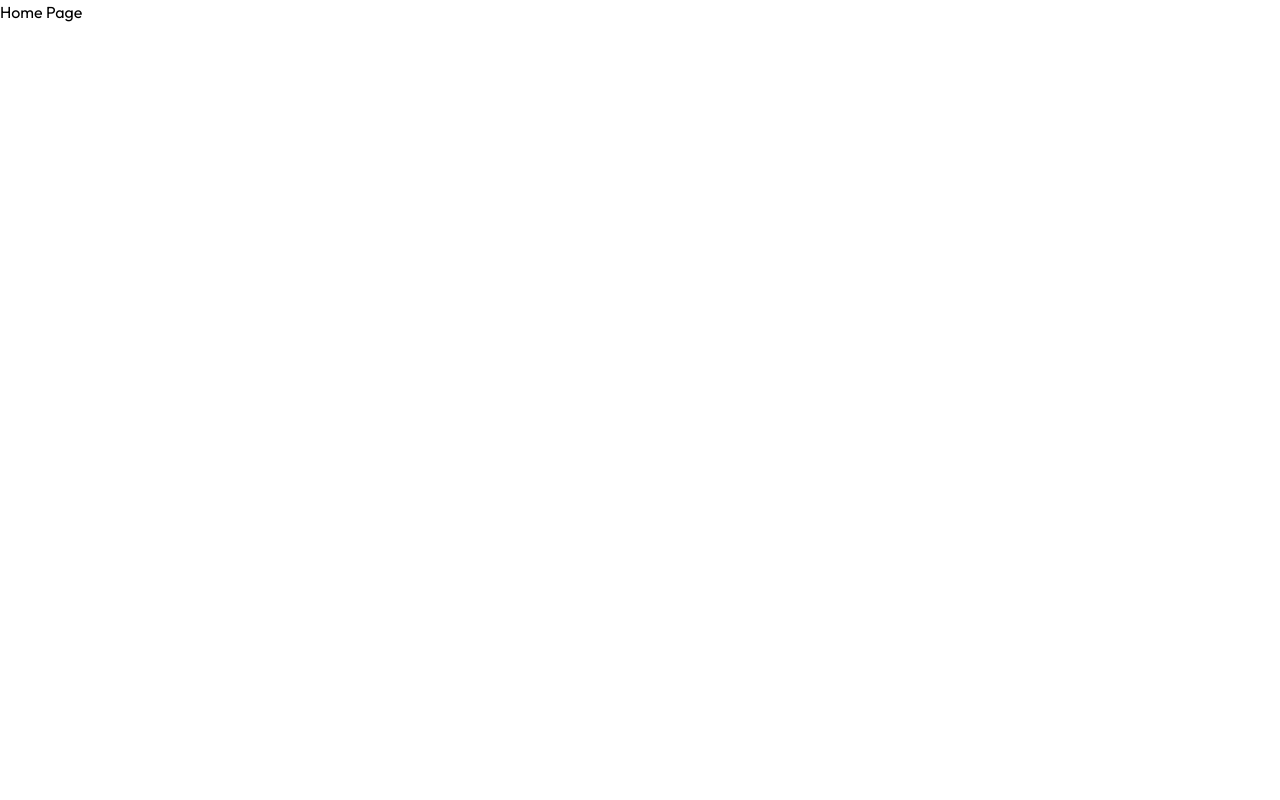
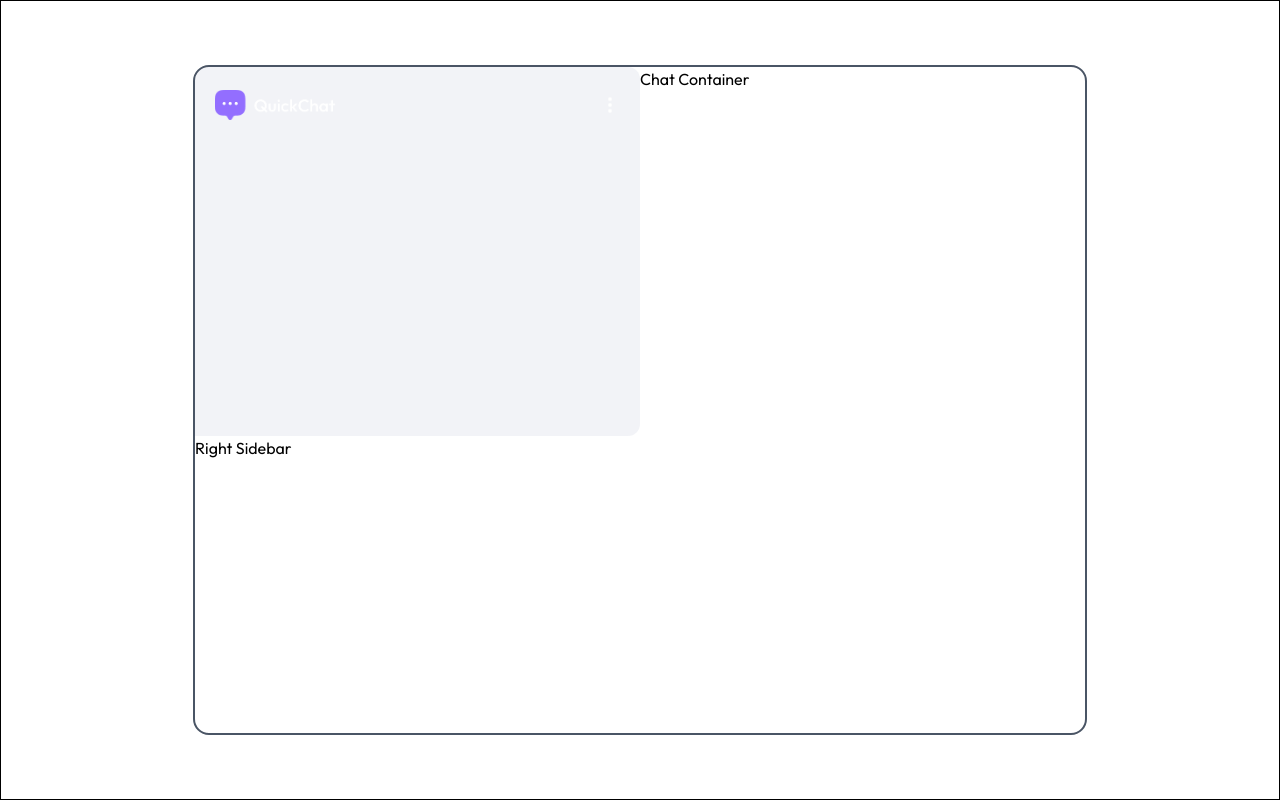
Before and after one commit to kavyangaHA/chat-app, a React (Vite) app in the folder client/: page / in a window 1280 px wide. Built offline with nearby package versions, Linux system fonts and the light colour scheme.

Commit message:
add some styling

```diff
--- a/client/src/pages/HomePage.jsx
+++ b/client/src/pages/HomePage.jsx
@@ -1,9 +1,28 @@
-import React from 'react'
+import React, { useState } from 'react'
+import Sidebar from '../components/Sidebar'
+import ChatContainer from '../components/ChatContainer'
+import RightSidebar from '../components/RightSidebar'
 
 const HomePage = () => {
+
+  const [selectedUser, setSelectedUser] = useState(false)
+
   return (
-    <div>
-      <h1>Home Page</h1>
+    <div className='border w-full h-screen sm:px-[15%] sm:py-[5%]'>
+
+
+      <div
+        className={`backdrop-blur-xl border-2 border-gray-600 rounded-2xl
+        overflow-hidden h-full grid grid-cols-1 relative ${
+          selectedUser
+            ? 'md:grid-cols-[1fr_1.5fr_1fr] xl:grid-cols-[1fr_2fr_1fr]'
+            : 'md:grid-cols-2'
+        }`}
+      >
+        <Sidebar />
+        <ChatContainer />
+        <RightSidebar />
+      </div>
     </div>
   )
 }
```
